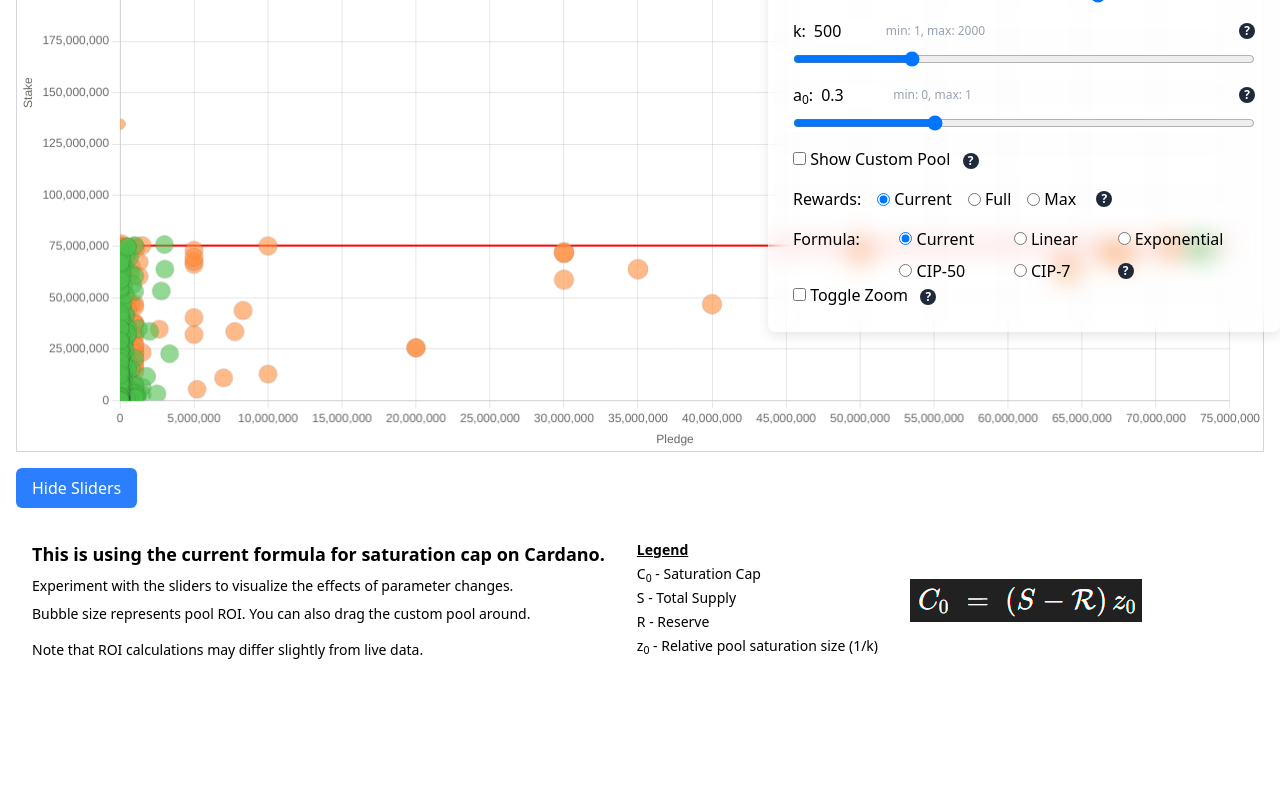
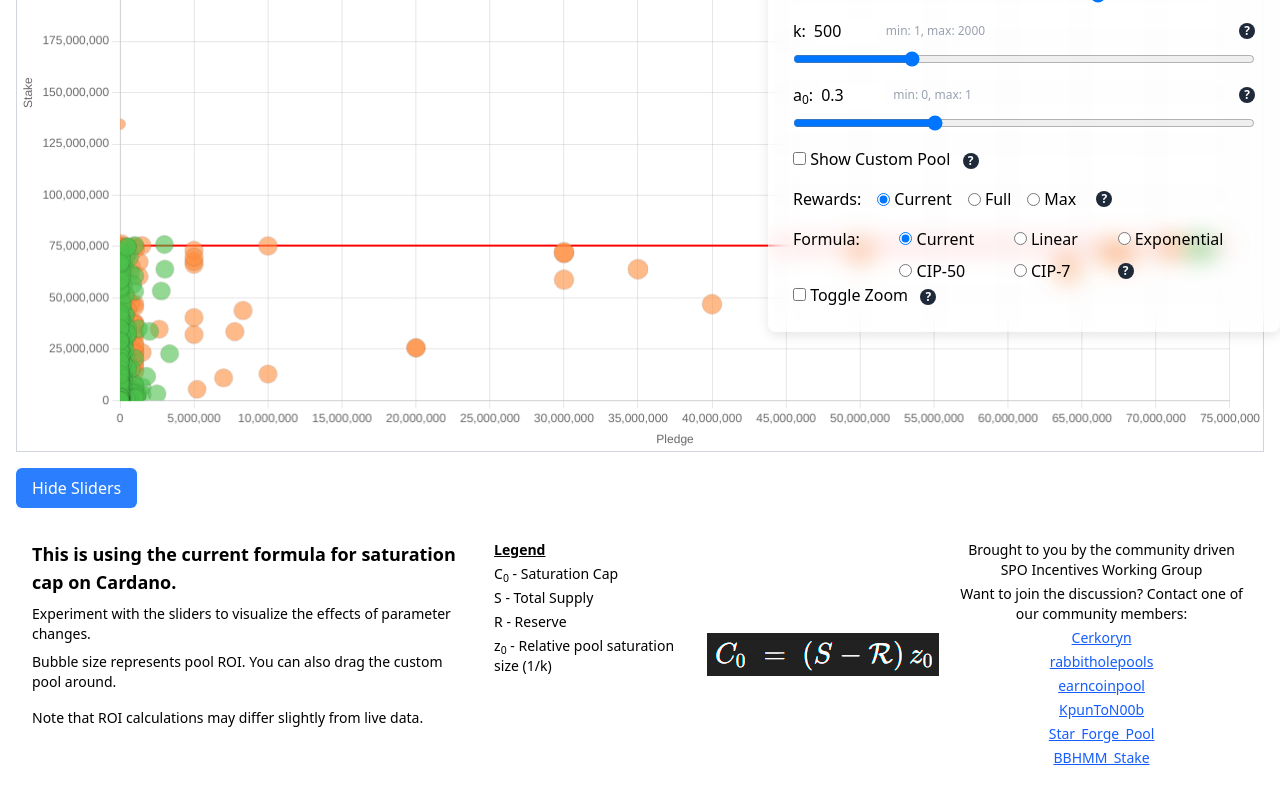
Before and after one commit to Cerkoryn/SPO-Incentives, a SvelteKit app: page / in a window 1280 px wide. Shown: the part 264-1064 px from the top of the page. Before the commit the page ends 956 px from the top, so only its background shows below. Built offline with nearby package versions, Linux system fonts and the light colour scheme.

Commit message:
Add credit to WG members

```diff
--- a/src/routes/+page.svelte
+++ b/src/routes/+page.svelte
@@ -114,6 +114,58 @@
 			alt="Formula for {$saturationMode} saturation cap"
 			class="h-auto max-w-full"
 		/>
+		<div class="flex min-w-0 flex-col items-center gap-1 pl-4 text-center leading-tight">
+			<p class="m-0 text-sm">Brought to you by the community driven SPO Incentives Working Group</p>
+			<p class="m-0 text-sm">Want to join the discussion? Contact one of our community members:</p>
+			<p class="m-0 text-sm">
+				<a
+					href="https://x.com/Cerkoryn"
+					class="text-blue-600 underline"
+					target="_blank"
+					rel="noopener noreferrer">Cerkoryn</a
+				>
+			</p>
+			<p class="m-0 text-sm">
+				<a
+					href="https://x.com/rabbitholepools"
+					class="text-blue-600 underline"
+					target="_blank"
+					rel="noopener noreferrer">rabbitholepools</a
+				>
+			</p>
+			<p class="m-0 text-sm">
+				<a
+					href="https://x.com/earncoinpool"
+					class="text-blue-600 underline"
+					target="_blank"
+					rel="noopener noreferrer">earncoinpool</a
+				>
+			</p>
+			<p class="m-0 text-sm">
+				<a
+					href="https://x.com/KpunToN00b"
+					class="text-blue-600 underline"
+					target="_blank"
+					rel="noopener noreferrer">KpunToN00b</a
+				>
+			</p>
+			<p class="m-0 text-sm">
+				<a
+					href="https://x.com/Star_Forge_Pool"
+					class="text-blue-600 underline"
+					target="_blank"
+					rel="noopener noreferrer">Star_Forge_Pool</a
+				>
+			</p>
+			<p class="m-0 text-sm">
+				<a
+					href="https://x.com/BBHMM_Stake"
+					class="text-blue-600 underline"
+					target="_blank"
+					rel="noopener noreferrer">BBHMM_Stake</a
+				>
+			</p>
+		</div>
 	</div>
 </div>
 
```
